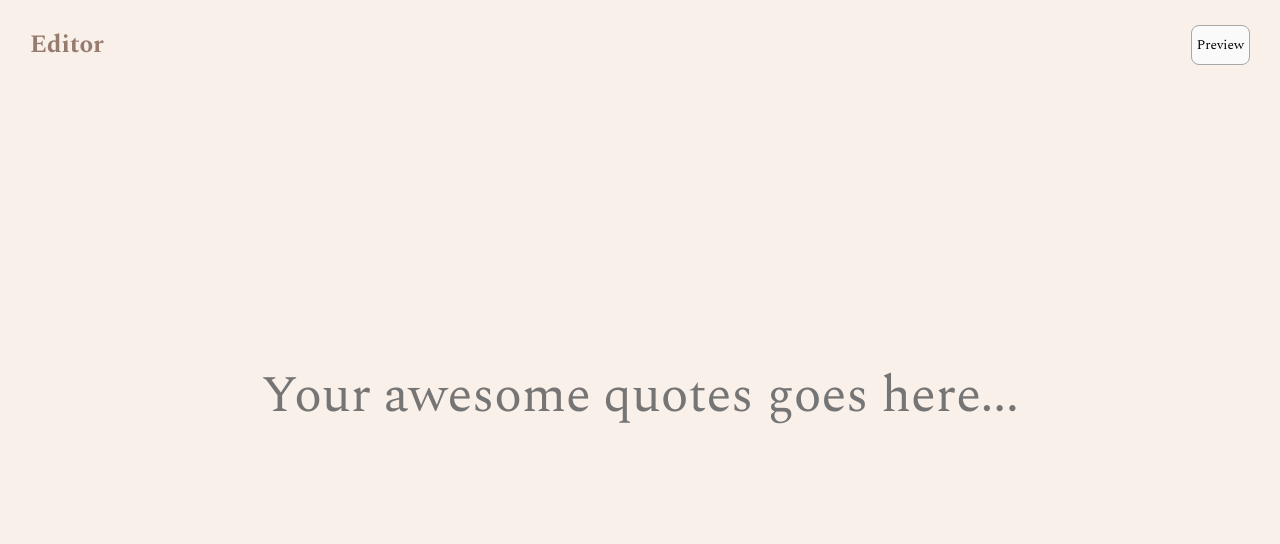
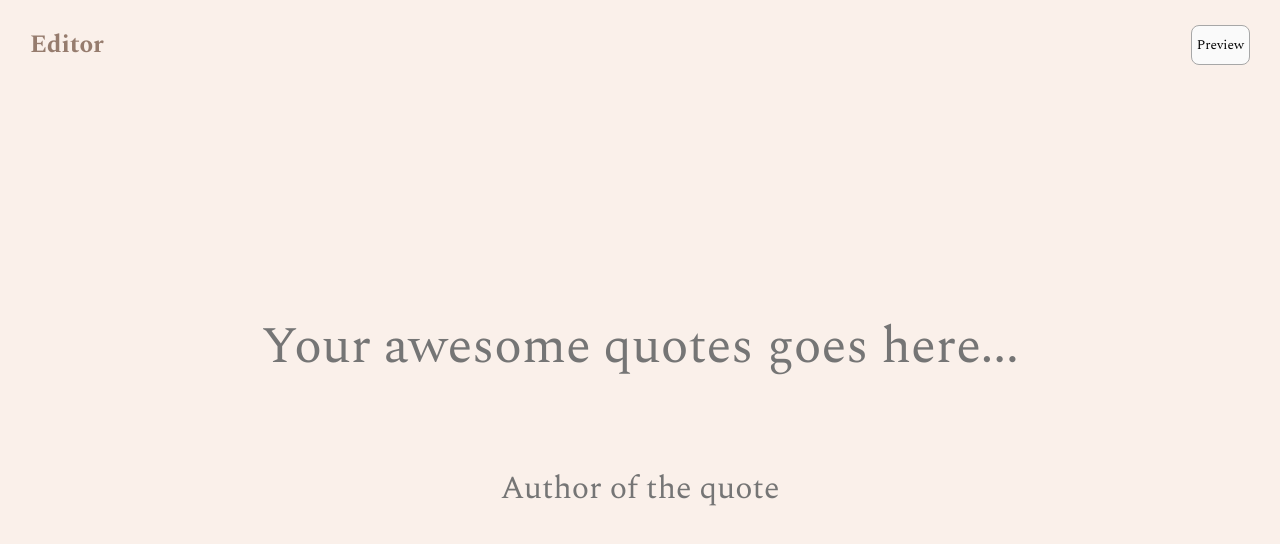
Before and after one commit to haneenmahd/minds.so, a React (Vite) app: page /editor in a window 1280 px wide. Shown: the top 544 px of the page. Built offline with nearby package versions, Linux system fonts and the light colour scheme.

Commit message:
add author text input

```diff
--- /dev/null
+++ b/src/components/AuthorInput/index.jsx
@@ -0,0 +1,20 @@
+import React from 'react'
+import Style from './styles'
+
+export default function AuthorInput({
+  width = "100%",
+  padding = "5px 10px",
+  margin = "10px 0",
+  placeholder = "Author of the quote",
+  size = "15px",
+}) {
+  return (
+    <Style
+      width={width}
+      padding={padding}
+      margin={margin}
+      placeholder={placeholder}
+      size={size}
+    />
+  );
+}
--- /dev/null
+++ b/src/components/AuthorInput/styles.js
@@ -0,0 +1,28 @@
+import styled from "@emotion/styled";
+import { Author } from "../../theme";
+
+const Style = styled.textarea`
+  font-size: 2.5vmax;
+  text-align: center;
+  background: none;
+  border: none;
+  color: ${Author};
+  font-weight: 500;
+  resize: none;
+  min-height: 50px;
+  width: ${(p) => p.width};
+  padding: ${(p) => p.padding};
+  margin: ${(p) => p.margin};
+  transition: all 0.25s;
+  outline: none;
+
+  &::placeholder {
+    font-weight: normal;
+  }
+
+  @media screen and (max-width: 700px) {
+    font-size: 2.5vmin;
+  }
+`;
+
+export default Style;
--- a/src/pages/Editor.jsx
+++ b/src/pages/Editor.jsx
@@ -7,10 +7,12 @@ import Body from "../components/Body/styles";
 import Heading from "../components/Heading";
 import QuickAction from "../components/QuickAction";
 import QuoteInput from "../components/QuoteInput";
+import AuthorInput from "../components/AuthorInput";
 
 const EditorBody = styled(Body)`
   min-height: calc(100vh - 130px);
   display: flex;
+  flex-direction: column;
   align-items: center;
   justify-content: center;
 `;
@@ -27,7 +29,8 @@ export default function Editor() {
       </Nav>
 
       <EditorBody>
-        <QuoteInput margin="0" />
+        <QuoteInput margin="0" padding="0" />
+        <AuthorInput margin="0" padding="0" />
       </EditorBody>
     </Container>
   );
```
